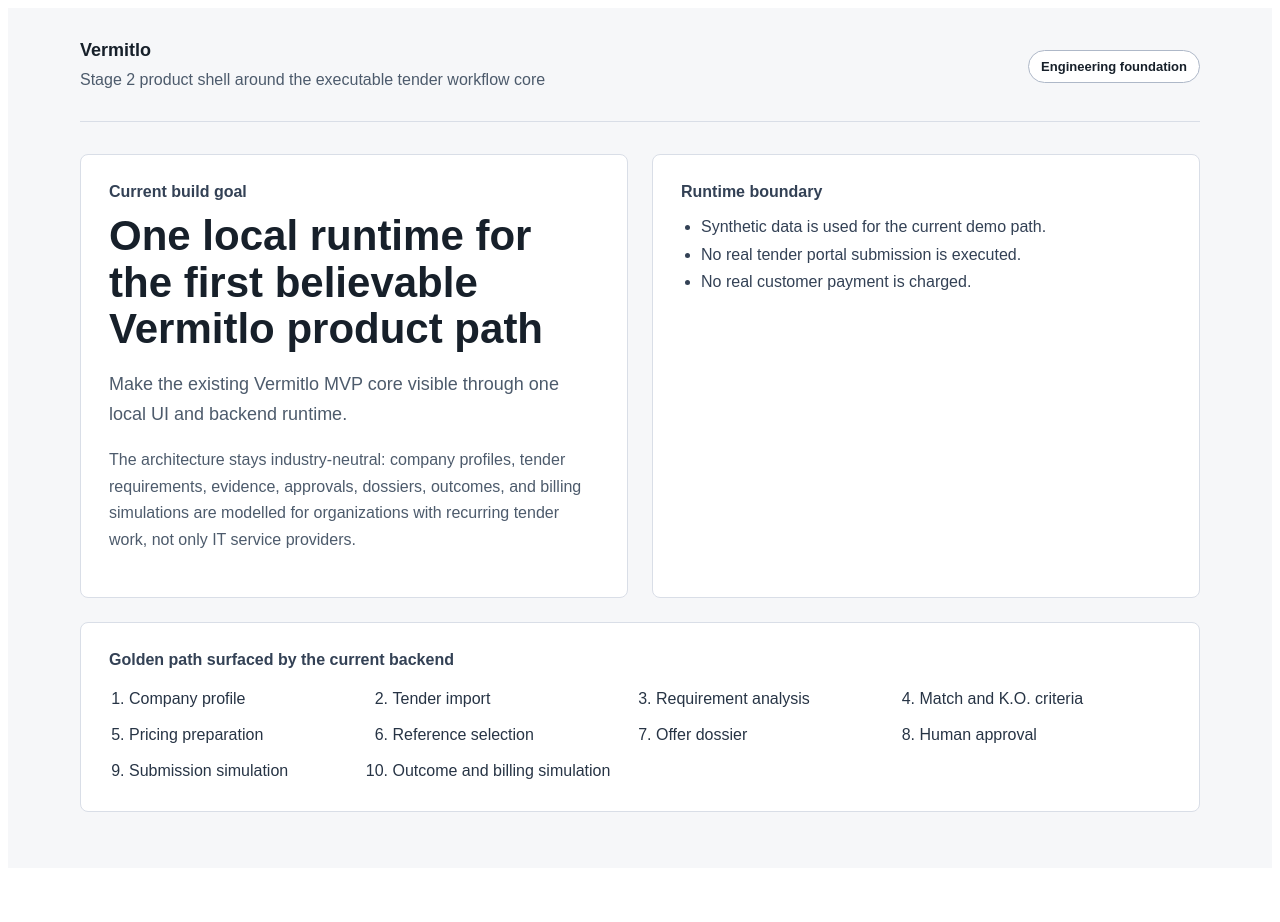
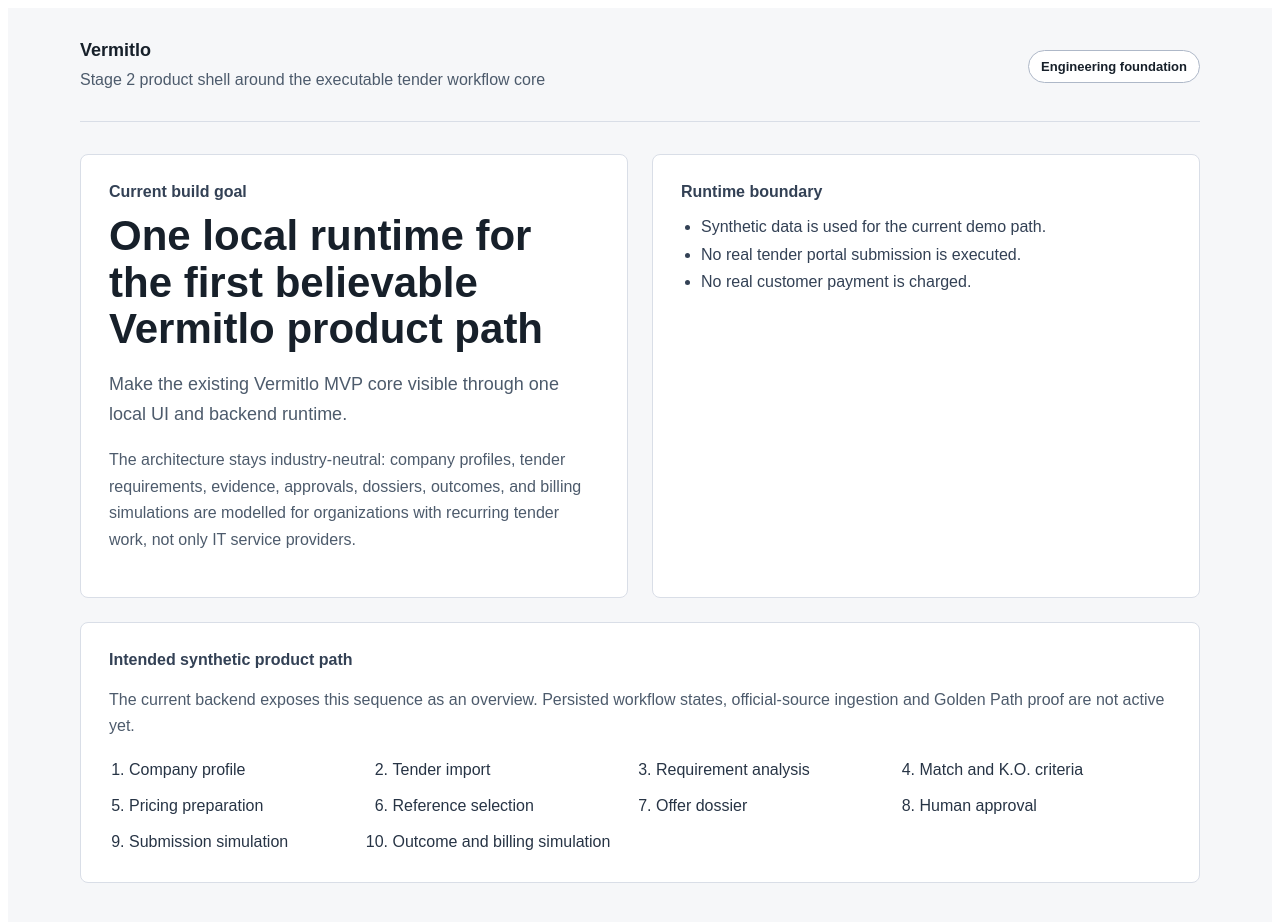
Before and after one commit to MarcelSloki/GitHub-Repo-MarcelSloki-vermitlo, a Next.js app in the folder apps/web/: page / in a window 1280 px wide. Shown: the top 922 px of the page. Before the commit the page ends 876 px from the top, so only its background shows below. Built offline with nearby package versions, Linux system fonts and the light colour scheme; no server answers.

Commit message:
Clarify Stage 2 product-path evidence

```diff
--- a/apps/web/app/page.tsx
+++ b/apps/web/app/page.tsx
@@ -138,7 +138,11 @@
 
         <section style={{ ...styles.panel, marginTop: '24px' }}>
           <p style={{ margin: '0 0 18px', fontWeight: 700, color: '#334155' }}>
-            Golden path surfaced by the current backend
+            Intended synthetic product path
+          </p>
+          <p style={{ ...styles.muted, margin: '0 0 18px' }}>
+            The current backend exposes this sequence as an overview. Persisted workflow states,
+            official-source ingestion and Golden Path proof are not active yet.
           </p>
           <ol
             style={{
--- a/apps/web/package.json
+++ b/apps/web/package.json
@@ -4,7 +4,8 @@
   "private": true,
   "scripts": {
     "dev": "next dev",
-    "build": "next build",
+    "build": "npm run test:product-truth && next build",
+    "test:product-truth": "node --test tests/product-truth.test.mjs",
     "start": "next start"
   },
   "dependencies": {
```
Also changed, not shown: 1 other file (tests, documents, lock files or other folders).
